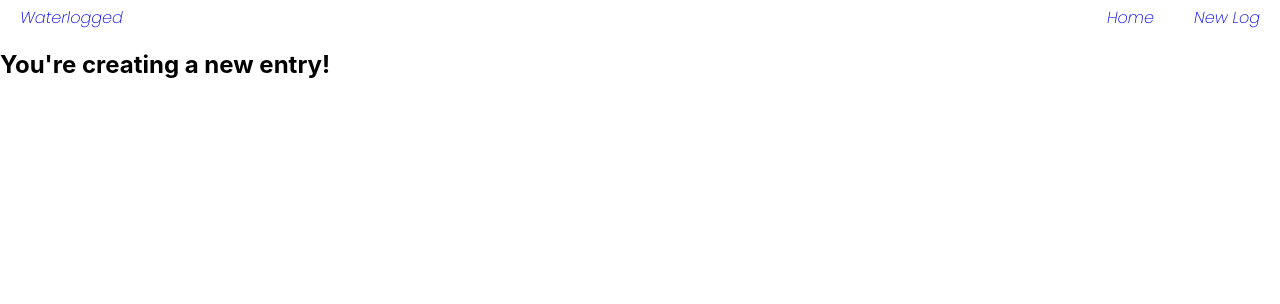
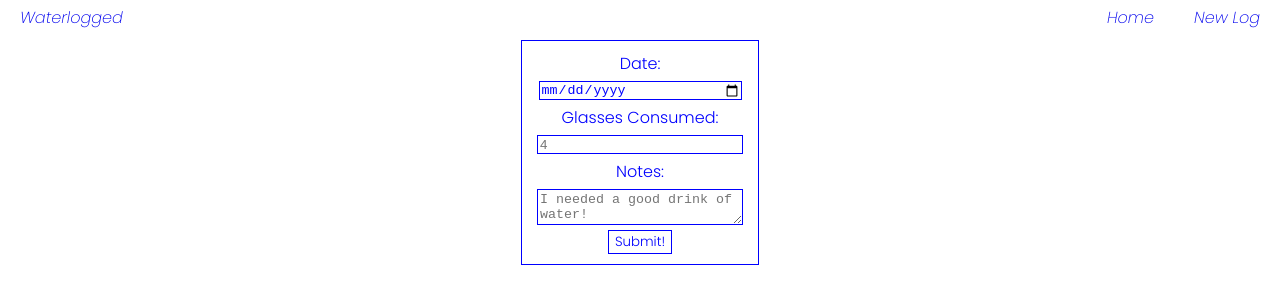
Before and after one commit to soleilyasmina/waterlogged, a React (Create React App) app: page /new in a window 1280 px wide. Shown: the top 304 px of the page. Built offline with nearby package versions, Linux system fonts and the light colour scheme; no server answers.

Commit message:
successful working POST request and app refresh

```diff
--- a/src/App.css
+++ b/src/App.css
@@ -47,12 +47,16 @@ nav a:visited {
   flex-direction: column;
   justify-content: center;
   align-items: center;
+  margin: 10px;
+  height: fit-content;
 }
 
 .stats {
   flex: 1;
   border: 1px solid blue;
   box-sizing: border-box;
+  margin: 10px;
+  height: fit-content;
 }
 
 .entry {
@@ -71,7 +75,7 @@ nav a:visited {
   margin: 0;
 }
 
-.entry h4 {
+.entry h4, .stats h4 {
   margin: 4px 0;
   font-family: 'Poppins', sans-serif;
   font-weight: 200;
@@ -85,3 +89,54 @@ nav a:visited {
   color: blue;
   margin: 10px 0;
 }
+
+.entries-list h1, .stats h1 {
+  margin: 0;
+  text-align: center;
+  font-family: 'Poppins', sans-serif;
+  font-weight: 300;
+  color: blue;
+}
+
+.stats h4, .stats p {
+  margin: 10px;
+}
+
+.create-entry {
+  display: flex;
+  flex-direction: column;
+  justify-content: center;
+  align-items: center;
+  margin: 10px auto;
+  padding: 10px;
+  border: 1px solid blue;
+  width: fit-content;
+  box-sizing: border-box;
+}
+
+.create-entry label {
+  font-family: 'Poppins', sans-serif;
+  font-weight: 300;
+  color: blue;
+}
+
+.create-entry input, .create-entry textarea {
+  width: 200px;
+  max-width: 200px;
+  margin: 5px;
+  color: blue;
+  border: 1px solid blue;
+}
+
+.create-entry button {
+  font-family: 'Poppins', sans-serif;
+  font-weight: 300;
+  color: blue;
+  background: white;
+  transition: all 0.5s ease-in-out;
+  border: 1px solid blue;
+}
+
+.create-entry button:hover {
+  background-image: linear-gradient(120deg, #84fab0 0%, #8fd3f4 100%);
+}
--- a/src/App.js
+++ b/src/App.js
@@ -2,6 +2,7 @@ import React, { useEffect, useState } from 'react';
 import { Route, Switch } from 'react-router-dom';
 import axios from 'axios';
 
+import CreateEntry from './components/CreateEntry';
 import Dashboard from './components/Dashboard';
 import Nav from './components/Nav';
 import './App.css';
@@ -19,7 +20,12 @@ function App() {
           'Authorization': `Bearer ${process.env.REACT_APP_AIRTABLE_API_KEY}`,
         },
       });
-      updateEntries(response.data.records);
+      const sortedRecords = response.data.records.sort((a, b) => {
+        const firstDate = new Date(a.fields.date).getTime();
+        const secondDate = new Date(b.fields.date).getTime();
+        return secondDate - firstDate;
+      });
+      updateEntries(sortedRecords);
     };
     getAirtableRecords();
   }, [fetchEntries]);
@@ -32,7 +38,7 @@ function App() {
           <Dashboard entries={entries} />
         </Route>
         <Route path="/new">
-          <h2>You're creating a new entry!</h2>
+          <CreateEntry fetchEntries={fetchEntries} invokeFetch={invokeFetch} />
         </Route>
       </Switch>
     </div>
--- /dev/null
+++ b/src/components/CreateEntry.js
@@ -0,0 +1,66 @@
+import React, { useState } from 'react';
+import axios from 'axios';
+
+const BASE_URL = 'https://api.airtable.com/v0/app19KuJxOAHh07ZA/waterlogged';
+
+const CreateEntry = (props) => {
+  const [fields, updateFields] = useState({
+    date: '',
+    glasses_consumed: '',
+    notes: '',
+  });
+  const [submitted, updateSubmitted] = useState(false);
+
+  const handleChange = (e) => {
+    // same as const name = e.target.name and const value = e.target.value
+    const { name, value } = e.target;
+    updateFields(prevFields => {
+      // only updating the field with the name "name"
+      return {
+        ...prevFields,
+        [name]: name === 'glasses_consumed' ? parseInt(value) : value
+      }
+    })
+  }
+
+  const handleSubmit = async (e) => {
+    e.preventDefault();
+    try {
+      await axios.post(BASE_URL,
+        {
+          fields: fields
+        },
+        {
+          headers: {
+            'Authorization': `Bearer ${process.env.REACT_APP_AIRTABLE_API_KEY}`,
+            'Content-Type': 'application/json',
+          }
+        });
+      updateSubmitted(true);
+      setTimeout(() => updateSubmitted(false), 2000);
+      updateFields({
+        date: '',
+        glasses_consumed: '',
+        notes: '',
+      });
+      // this line tells our App.js to make the API call again
+      props.invokeFetch(!props.fetchEntries);
+    } catch (e) {
+      console.log(e.message);
+    }
+  }
+
+  return (
+    <form onSubmit={handleSubmit} className="create-entry">
+      <label htmlFor="date">Date:</label>
+      <input name="date" type="date" value={fields.date} onChange={handleChange}/>
+      <label htmlFor="glasses_consumed">Glasses Consumed:</label>
+      <input placeholder="4" name="glasses_consumed" type="number" value={fields.glasses_consumed} onChange={handleChange}/>
+      <label htmlFor="notes">Notes:</label>
+      <textarea placeholder="I needed a good drink of water!" name="notes" value={fields.notes} onChange={handleChange}/>
+      <button>{submitted ? 'Submitted!' : 'Submit!'}</button>
+    </form>
+  );
+};
+
+export default CreateEntry;
--- a/src/components/Dashboard.js
+++ b/src/components/Dashboard.js
@@ -1,10 +1,13 @@
 import React from 'react';
+
 import EntriesList from './EntriesList';
+import Stats from './Stats';
 
 const Dashboard = (props) => {
   return (
     <div className="dashboard">
       <EntriesList entries={props.entries} />
+      <Stats entries={props.entries}/>
     </div>
   )
 };
--- a/src/components/EntriesList.js
+++ b/src/components/EntriesList.js
@@ -6,6 +6,7 @@ const EntriesList = (props) => {
   const entries = props.entries;
   return (
     <div className="entries-list">
+      <h1>Logs:</h1>
       {entries.map((entry) => (
         <Entry entry={entry} key={entry.id}/>
       ))}
--- /dev/null
+++ b/src/components/Stats.js
@@ -0,0 +1,29 @@
+import React from 'react';
+
+const Stats = (props) => {
+  const { entries } = props;
+  const total = entries.reduce((sum, entry) => {
+    // add glasses_consumed from each entry together
+    return sum + entry.fields.glasses_consumed;
+  }, 0);
+  const average = Math.floor(total / entries.length);
+
+  // this is the same as const mostRecentEntry = entries[0];
+  const [mostRecentEntry] = entries;
+
+  return (
+    <div className="stats">
+      <h1>Stats:</h1>
+      {
+        entries.length > 0 &&
+          <>
+            <h4>{average}💧</h4>
+            <h4>Current Logs: {entries.length}</h4>
+            <h4>Most Recent Entry: {mostRecentEntry && mostRecentEntry.fields.date}</h4>
+          </>
+      }
+    </div>
+  )
+}
+
+export default Stats;
```
